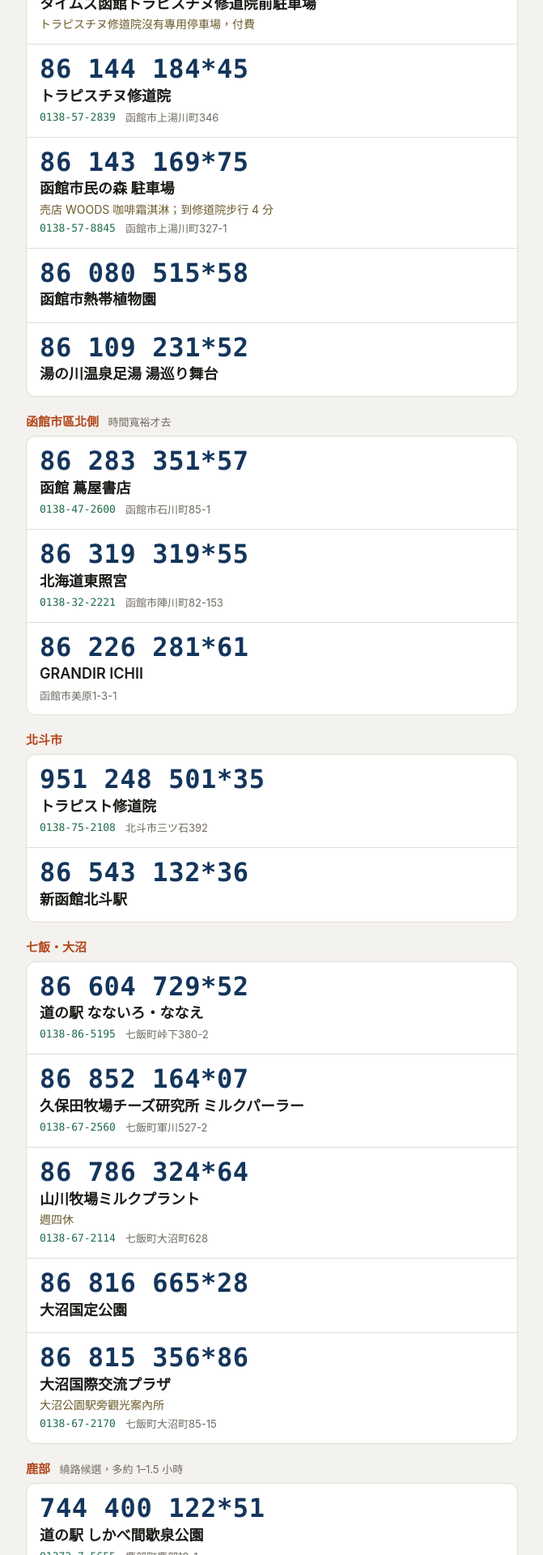
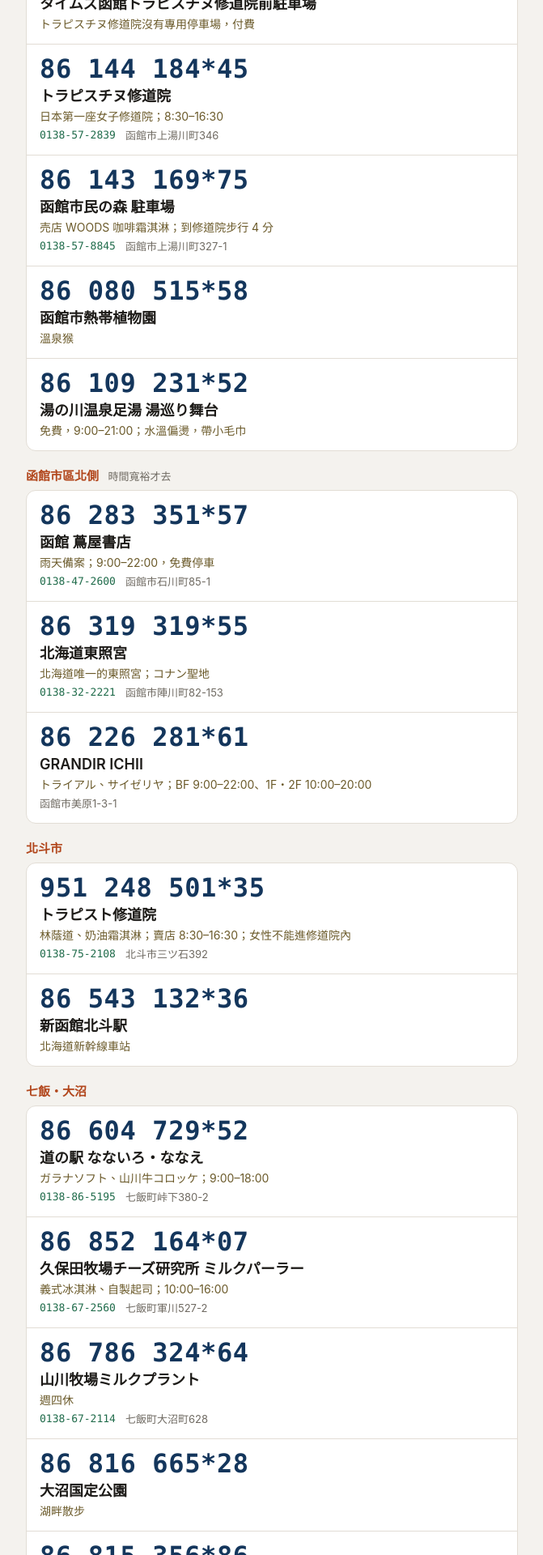
Before and after one commit to yucjtw/hokaido-car, a Svelte app: page / in a window 1280 px wide. Shown: the part 320-2240 px from the top of the page at 81% size, without its empty margins (304-975 px from the left). Built offline with nearby package versions, Linux system fonts and the light colour scheme.

Commit message:
每個地點補上簡短備註

```diff
--- a/src/data/days.ts
+++ b/src/data/days.ts
@@ -63,6 +63,7 @@
       mapcodeSource: 'https://www.mapion.co.jp/phonebook/M01002/01584/G5489222-001/',
       phone: '0142-75-1066',
       address: '洞爺湖町洞爺湖温泉59-2',
+      note: '噴火拉麵、味噌拉麵；11:30–14:30、18:00–22:00',
     },
     {
       name: '食堂バル 金田一商店',
@@ -97,6 +98,7 @@
       mapcodeSource: 'WNR マップコード PDF（Mapion 為 603 142 220*21）',
       phone: '0143-83-3800',
       address: '登別市登別東町1-22',
+      note: '水族館',
     },
     {
       name: '登別伊達時代村',
@@ -104,6 +106,7 @@
       mapcodeSource: 'WNR マップコード PDF（Mapion 為 603 169 262*31）',
       phone: '0143-83-3311',
       address: '登別市中登別町53-1',
+      note: '江戶時代主題園區',
     },
   ],
 }
@@ -123,12 +126,14 @@
       mapcode: '603 318 006*14',
       mapcodeSource: 'WNR マップコード PDF（Mapion 為 603 318 003*32）',
       address: '登別市登別温泉町',
+      note: '爆裂火口跡，沼底湧出硫磺泉；停車場只開夏季',
     },
     {
       name: '大湯沼川天然足湯',
       mapcode: '603 317 015*71',
       mapcodeSource: 'WNR マップコード PDF',
       address: '登別市登別温泉町',
+      note: '免費，日出到日落；附近停車場付費',
     },
     {
       name: 'PIZZERIA ASTRA',
@@ -142,6 +147,7 @@
       mapcode: null,
       phone: '0143-84-2017',
       address: '登別市登別温泉町49',
+      note: '山葵加工品、わさび漬伴手禮；9:00–22:00',
     },
     {
       name: '倶多楽湖 扇形展望台',
@@ -184,6 +190,7 @@
             mapcodeSource: 'https://www.mapion.co.jp/phonebook/M06007/01202/ILSP0000661558_ipclm/',
             phone: '0138-57-2839',
             address: '函館市上湯川町346',
+            note: '日本第一座女子修道院；8:30–16:30',
           },
           {
             name: '函館市民の森 駐車場',
@@ -197,11 +204,13 @@
             name: '函館市熱帯植物園',
             mapcode: '86 080 515*58',
             mapcodeSource: 'WNR マップコード PDF',
+            note: '溫泉猴',
           },
           {
             name: '湯の川温泉足湯 湯巡り舞台',
             mapcode: '86 109 231*52',
             mapcodeSource: 'WNR マップコード PDF',
+            note: '免費，9:00–21:00；水溫偏燙，帶小毛巾',
           },
         ],
       },
@@ -215,6 +224,7 @@
             mapcodeSource: 'https://www.mapion.co.jp/phonebook/M02030/01202/ILSP0057256484_ipclm/',
             phone: '0138-47-2600',
             address: '函館市石川町85-1',
+            note: '雨天備案；9:00–22:00，免費停車',
           },
           {
             name: '北海道東照宮',
@@ -222,12 +232,14 @@
             mapcodeSource: 'https://www.mapion.co.jp/phonebook/M06005/01202/20130138266/',
             phone: '0138-32-2221',
             address: '函館市陣川町82-153',
+            note: '北海道唯一的東照宮；コナン聖地',
           },
           {
             name: 'GRANDIR ICHII',
             mapcode: '86 226 281*61',
             mapcodeSource: 'https://www.mapion.co.jp/phonebook/M02021/01202/ILSP0085682636_ipclm/ （館內ココカラファイン）',
             address: '函館市美原1-3-1',
+            note: 'トライアル、サイゼリヤ；BF 9:00–22:00、1F・2F 10:00–20:00',
           },
         ],
       },
@@ -240,11 +252,13 @@
             mapcodeSource: 'https://www.mapion.co.jp/phonebook/M10018/01236/20130330954/',
             phone: '0138-75-2108',
             address: '北斗市三ツ石392',
+            note: '林蔭道、奶油霜淇淋；賣店 8:30–16:30；女性不能進修道院內',
           },
           {
             name: '新函館北斗駅',
             mapcode: '86 543 132*36',
             mapcodeSource: 'WNR マップコード PDF',
+            note: '北海道新幹線車站',
           },
         ],
       },
@@ -257,6 +271,7 @@
             mapcodeSource: 'https://www.mapion.co.jp/phonebook/M08003/01337/ILSP0060729305_ipclm/',
             phone: '0138-86-5195',
             address: '七飯町峠下380-2',
+            note: 'ガラナソフト、山川牛コロッケ；9:00–18:00',
           },
           {
             name: '久保田牧場チーズ研究所 ミルクパーラー',
@@ -264,6 +279,7 @@
             mapcodeSource: 'https://www.mapion.co.jp/phonebook/M01029/01337/20130332055/',
             phone: '0138-67-2560',
             address: '七飯町軍川527-2',
+            note: '義式冰淇淋、自製起司；10:00–16:00',
           },
           {
             name: '山川牧場ミルクプラント',
@@ -277,6 +293,7 @@
             name: '大沼国定公園',
             mapcode: '86 816 665*28',
             mapcodeSource: 'WNR マップコード PDF（Mapion 的公園點位是 86 815 836*45，兩者不同）',
+            note: '湖畔散步',
           },
           {
             name: '大沼国際交流プラザ',
@@ -298,6 +315,7 @@
             mapcodeSource: 'https://www.mapion.co.jp/phonebook/M08003/01343/ILSP0058717779_ipclm/',
             phone: '01372-7-5655',
             address: '鹿部町鹿部18-1',
+            note: '間歇泉、足湯、蒸し釜；食堂 11:00–14:00',
           },
         ],
       },
@@ -328,6 +346,7 @@
             mapcodeSource: 'WNR マップコード PDF（Mapion 為 321 433 351*52）',
             phone: '0142-75-2401',
             address: '壮瞥町昭和新山184-5',
+            note: '山頂可看昭和新山與洞爺湖',
           },
         ],
       },
@@ -340,6 +359,7 @@
             mapcodeSource: 'WNR マップコード PDF（Mapion 為 321 726 761*58／321 726 730*43）',
             phone: '0142-87-2221',
             address: '洞爺湖町成香3-5',
+            note: '俯瞰湖面與中島；賣店 8:30–18:00',
           },
           {
             name: 'レークヒル・ファーム',
@@ -347,6 +367,7 @@
             mapcodeSource: 'WNR マップコード PDF（Mapion 為 321 694 504*32）',
             phone: '0142-83-3376',
             address: '洞爺湖町花和127',
+            note: '自家牛乳 gelato；10 月 9:00–17:00',
           },
           {
             name: '道の駅 とうや湖',
@@ -354,6 +375,7 @@
             mapcodeSource: 'https://www.hkd.mlit.go.jp/mr/category/drivemap.pdf （PDF 的 321 878 269*30 與 Mapion、國交省都不符）',
             phone: '0142-87-2200',
             address: '洞爺湖町香川9-4',
+            note: '10 月 9:00–18:00',
           },
           {
             name: 'とうや水の駅',
@@ -361,12 +383,14 @@
             mapcodeSource: 'WNR マップコード PDF（未找到其他來源可核對）',
             phone: '0142-89-3108',
             address: '洞爺湖町洞爺町100',
+            note: '10 月 9:00–17:00',
           },
           {
             name: '浮見堂',
             mapcode: '321 789 318*11',
             mapcodeSource: 'WNR マップコード PDF（Mapion 浮見堂公園トイレ為 321 789 308*11）',
             address: '洞爺湖町洞爺町',
+            note: '湖畔小堂，車停湖邊',
           },
         ],
       },
@@ -402,6 +426,7 @@
             mapcode: '385 393 656*85',
             mapcodeSource: 'WNR マップコード PDF',
             address: '真狩村社215',
+            note: '可取羊蹄山湧水',
           },
           {
             name: '湧水の里 真狩豆腐工房',
@@ -409,12 +434,14 @@
             mapcodeSource: 'WNR マップコード PDF',
             phone: '0136-48-2636',
             address: '真狩村社217-1',
+            note: '用湧水做的豆腐；營業時間各來源不一',
           },
           {
             name: '羊蹄山自然公園',
             mapcode: '385 424 369*74',
             mapcodeSource: 'WNR マップコード PDF（Mapion 為 385 424 680*60）',
             address: '真狩村',
+            note: '羊蹄山麓公園',
           },
           {
             name: 'ルスツリゾート',
@@ -422,6 +449,7 @@
             mapcodeSource: 'WNR マップコード PDF（Mapion 遊園地為 385 288 335*06）',
             phone: '0136-46-3331',
             address: '留寿都村泉川13',
+            note: '遊樂園度假村；10 月下旬營業與否待確認',
           },
         ],
       },
@@ -450,12 +478,14 @@
             mapcode: '708 814 577*03',
             mapcodeSource: 'WNR マップコード PDF（Mapion 水壩點位為 708 814 769*74）',
             address: '札幌市南区定山渓',
+            note: '水壩下游公園',
           },
           {
             name: '定山渓温泉 日帰り専用駐車場',
             mapcode: '708 754 327*44',
             mapcodeSource: 'WNR マップコード PDF',
             address: '札幌市南区定山渓温泉',
+            note: '逛溫泉街用',
           },
         ],
       },
@@ -528,6 +558,7 @@
             mapcodeSource: 'https://www.mapion.co.jp/phonebook/M04101/01578/0000SOGI_001pa/',
             phone: '0144-82-5093',
             address: '白老町社台271-44',
+            note: '白老牛牛排、燒肉',
           },
           {
             name: 'ミナピエノ',
@@ -555,6 +586,7 @@
             mapcodeSource: 'https://www.mapion.co.jp/phonebook/M02013/01578/20130858437/',
             phone: '0144-87-4975',
             address: '白老町竹浦118-31',
+            note: '陶器展示與販售',
           },
           {
             name: 'かに王',
@@ -562,6 +594,7 @@
             mapcodeSource: 'https://www.mapion.co.jp/phonebook/M01018/01578/GJ003958204-001/',
             phone: '0144-87-4575',
             address: '白老町竹浦113-13',
+            note: '螃蟹店；電話待確認',
           },
           {
             name: '三吉丸 かに直売店',
```
